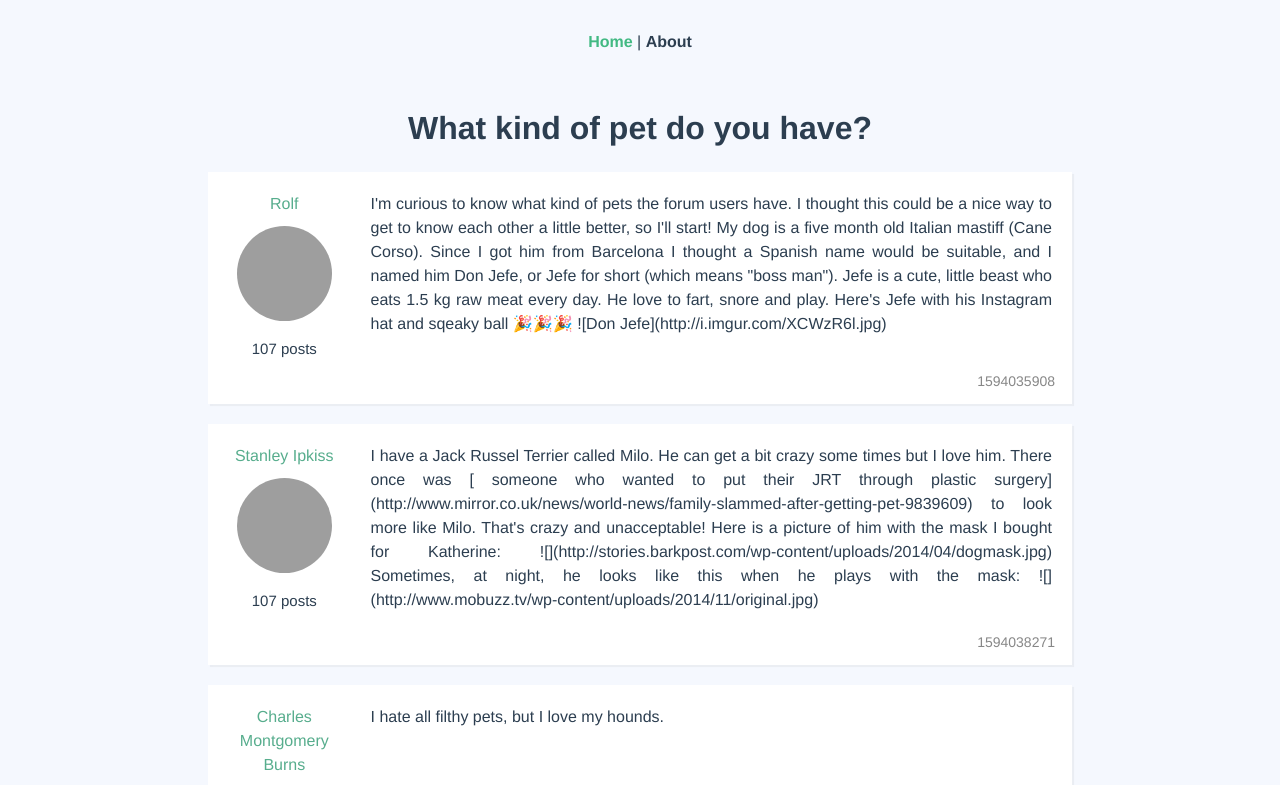
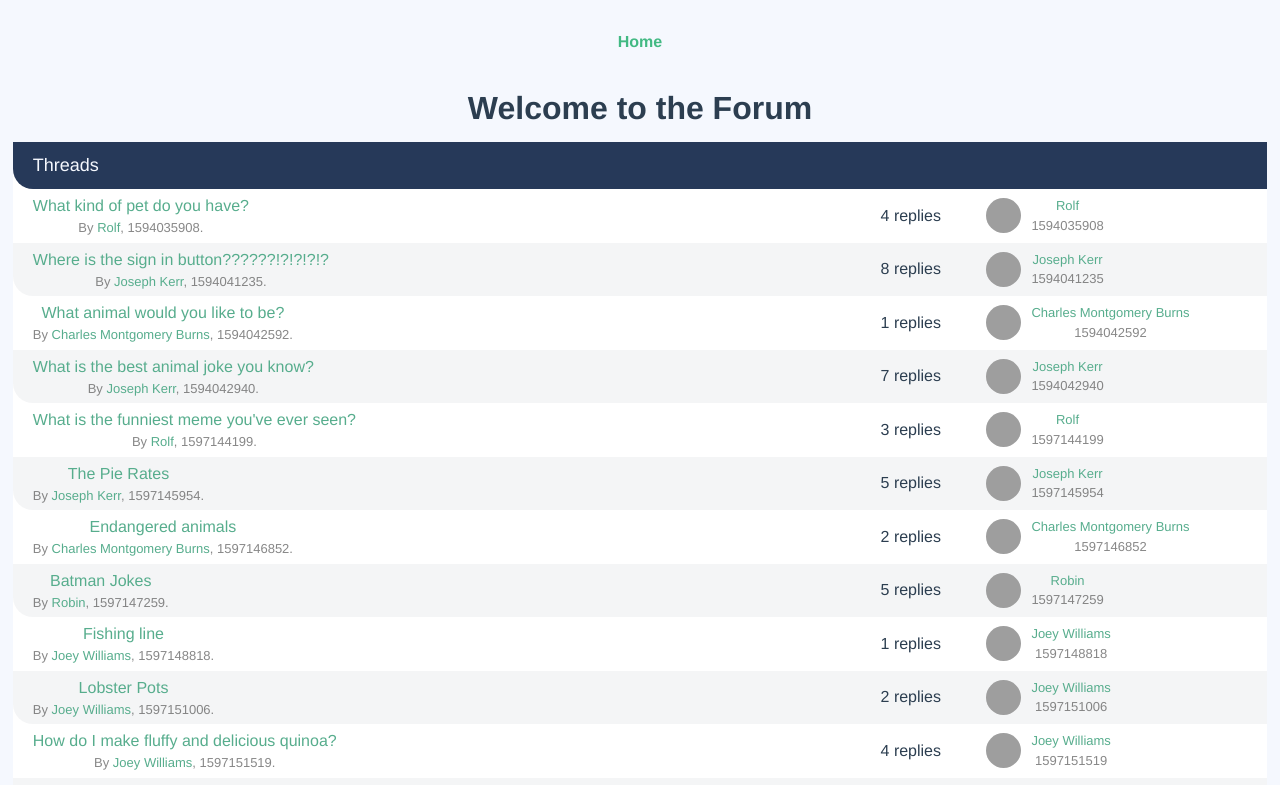
Before and after one commit to irenako/vue3-masterclass, a Vue app: page / in a window 1280 px wide. Shown: the top 785 px of the page. Built offline with nearby package versions, Linux system fonts and the light colour scheme; grey boxes are pictures that could not be loaded.

Commit message:
Chapter 3: Routing&Components Basics

```diff
--- a/src/App.vue
+++ b/src/App.vue
@@ -1,7 +1,6 @@
 <template>
   <nav>
-    <router-link to="/">Home</router-link> |
-    <router-link to="/about">About</router-link>
+    <router-link to="/">Home</router-link>
   </nav>
   <router-view/>
 </template>
--- a/src/components/PageHome.vue
+++ b/src/components/PageHome.vue
@@ -1,55 +1,18 @@
 <template>
-  <div v-for="thread in threads" :key="thread.id" class="col-large push-top">
-    <h1>{{ thread.title }}</h1>
-
-    <div class="post-list">
-      <div class="post" v-for="postId in thread.posts" :key="postId">
-
-        <div class="user-info">
-          <a href="#" class="user-name">{{ userById(postById(postId).userId).name }}</a>
-
-          <a href="#">
-            <img class="avatar-large" :src="userById(postById(postId).userId).avatar" alt="">
-          </a>
-
-          <p class="desktop-only text-small">107 posts</p>
-
-        </div>
-
-        <div class="post-content">
-          <div>
-            <p>
-              {{ postById(postId).text }}
-            </p>
-          </div>
-        </div>
-
-        <div class="post-date text-faded">
-          {{ postById(postId).publishedAt}}
-        </div>
-
-      </div>
-
-    </div>
-  </div>
+  <h1>Welcome to the Forum</h1>
+  <ThreadList :threads="threads"/>
 </template>
 
 <script>
+import ThreadList from '@/components/ThreadList'
 import sourceData from '@/data.json'
 export default {
+  components: {
+    ThreadList
+  },
   data () {
     return {
-      threads: sourceData.threads,
-      posts: sourceData.posts,
-      users: sourceData.users
-    }
-  },
-  methods: {
-    postById (postId) {
-      return this.posts.find(p => p.id === postId)
-    },
-    userById (userId) {
-      return this.users.find(p => p.id === userId)
+      threads: sourceData.threads
     }
   }
 }
--- /dev/null
+++ b/src/components/PageNotFound.vue
@@ -0,0 +1,6 @@
+<template>
+  <div class="col-full text-center">
+    <h1>Not Found</h1>
+    <router-link :to="{  name: 'Home'  }">Read some cool threads</router-link>
+  </div>
+</template>
--- /dev/null
+++ b/src/components/PageThreadShow.vue
@@ -0,0 +1,67 @@
+<template>
+  <div v-for="thread in threads" :key="thread.id" class="col-large push-top">
+    <h1>{{ thread.title }}</h1>
+
+    <div class="post-list">
+      <div class="post" v-for="postId in thread.posts" :key="postId">
+
+        <div class="user-info">
+          <a href="#" class="user-name">{{ userById(postById(postId).userId).name }}</a>
+
+          <a href="#">
+            <img class="avatar-large" :src="userById(postById(postId).userId).avatar" alt="">
+          </a>
+
+          <p class="desktop-only text-small">107 posts</p>
+
+        </div>
+
+        <div class="post-content">
+          <div>
+            <p>
+              {{ postById(postId).text }}
+            </p>
+          </div>
+        </div>
+
+        <div class="post-date text-faded">
+          {{ postById(postId).publishedAt}}
+        </div>
+
+      </div>
+
+    </div>
+  </div>
+</template>
+
+<script>
+import sourceData from '../data.json'
+export default {
+  props: {
+    id: {
+      required: true,
+      type: String
+    }
+  },
+  data () {
+    return {
+      threads: sourceData.threads,
+      posts: sourceData.posts,
+      users: sourceData.users
+    }
+  },
+  computed: {
+    thread () {
+      return this.$route.params.id // also available under this.$route.params.id
+    }
+  },
+  methods: {
+    postById (postId) {
+      return this.posts.find(p => p.id === postId)
+    },
+    userById (userId) {
+      return this.users.find(p => p.id === userId)
+    }
+  }
+}
+</script>
--- /dev/null
+++ b/src/components/ThreadList.vue
@@ -0,0 +1,62 @@
+<template>
+  <div class="col-full">
+
+    <div class="thread-list">
+
+      <h2 class="list-title">Threads</h2>
+
+      <div v-for="thread in threads" :key="thread.id" class="thread">
+        <div>
+          <p>
+            <router-link :to="{name: 'ThreadShow', params: {id: thread.id}}">{{ thread.title }}</router-link>
+          </p>
+          <p class="text-faded text-xsmall">
+            By <a href="#">{{ userById(thread.userId).name }}</a>, {{ thread.publishedAt }}.
+          </p>
+        </div>
+
+        <div class="activity">
+          <p class="replies-count">
+            {{ thread.posts.length }} replies
+          </p>
+
+          <img class="avatar-medium" :src="userById(thread.userId).avatar" alt="">
+
+          <div>
+            <p class="text-xsmall">
+              <a href="#">{{ userById(thread.userId).name }}</a>
+            </p>
+            <p class="text-xsmall text-faded">{{ thread.publishedAt }}</p>
+          </div>
+        </div>
+      </div>
+
+    </div>
+  </div>
+</template>
+
+<script>
+import sourceData from '@/data.json'
+export default {
+  props: {
+    threads: {
+      type: Array,
+      required: true
+    }
+  },
+  data () {
+    return {
+      posts: sourceData.posts,
+      users: sourceData.users
+    }
+  },
+  methods: {
+    postById (postId) {
+      return this.posts.find(p => p.id === postId)
+    },
+    userById (userId) {
+      return this.users.find(p => p.id === userId)
+    }
+  }
+}
+</script>
--- a/src/router/index.js
+++ b/src/router/index.js
@@ -1,25 +1,46 @@
+import PageHome from '@/components/PageHome'
+import PageThreadShow from '@/components/PageThreadShow'
 import { createRouter, createWebHistory } from 'vue-router'
-import HomeView from '../views/HomeView.vue'
+import NotFound from '@/components/PageNotFound'
+import sourceData from '@/data.json'
 
 const routes = [
   {
     path: '/',
-    name: 'home',
-    component: HomeView
+    name: 'Home',
+    component: PageHome
   },
   {
-    path: '/about',
-    name: 'about',
-    // route level code-splitting
-    // this generates a separate chunk (about.[hash].js) for this route
-    // which is lazy-loaded when the route is visited.
-    component: () => import(/* webpackChunkName: "about" */ '../views/AboutView.vue')
+    path: '/thread/:id',
+    name: 'ThreadShow',
+    component: PageThreadShow,
+    props: true,
+    beforeEnter (to, from, next) {
+      // check if thread exists
+      const threadExists = sourceData.threads.find(thread => thread.id === to.params.id)
+      // if exists continue
+      if (threadExists) {
+        return next()
+      } else {
+        next({
+          name: 'NotFound',
+          params: { pathMatch: to.path.substring(1).split('/') },
+          // preserve existing query and hash
+          query: to.query,
+          hash: to.hash
+        })
+      }
+      // if doesnt exist redirect to not found
+    }
+  },
+  {
+    path: '/:pathMatch(.*)*',
+    name: 'NotFound',
+    component: NotFound
   }
 ]
 
-const router = createRouter({
-  history: createWebHistory(process.env.BASE_URL),
+export default createRouter({
+  history: createWebHistory(),
   routes
 })
-
-export default router
```
